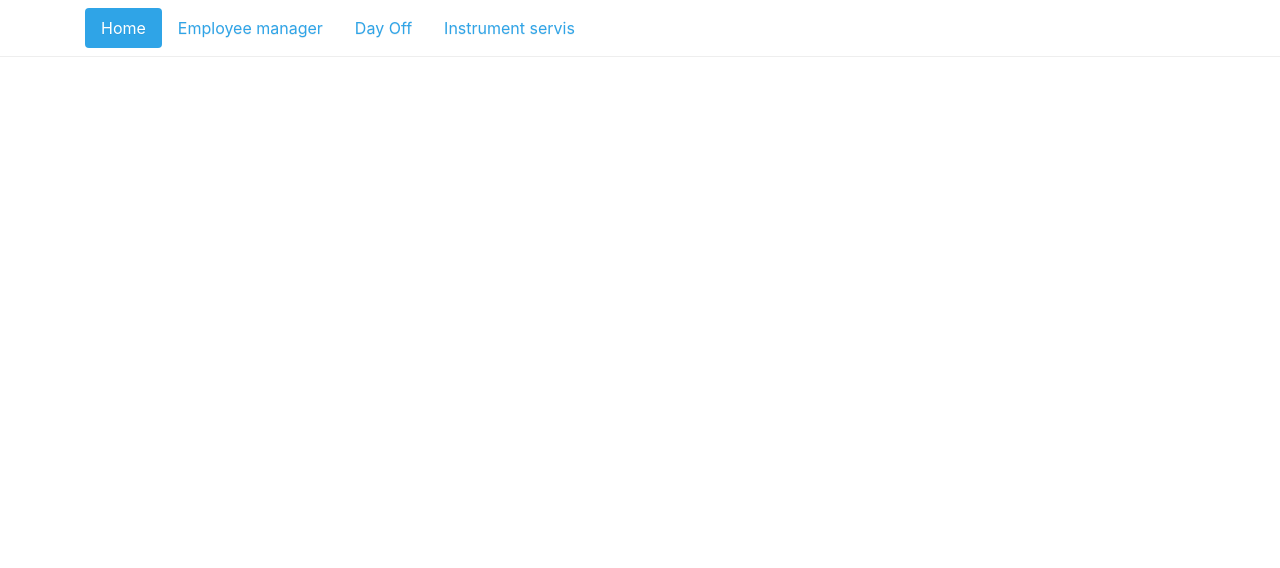
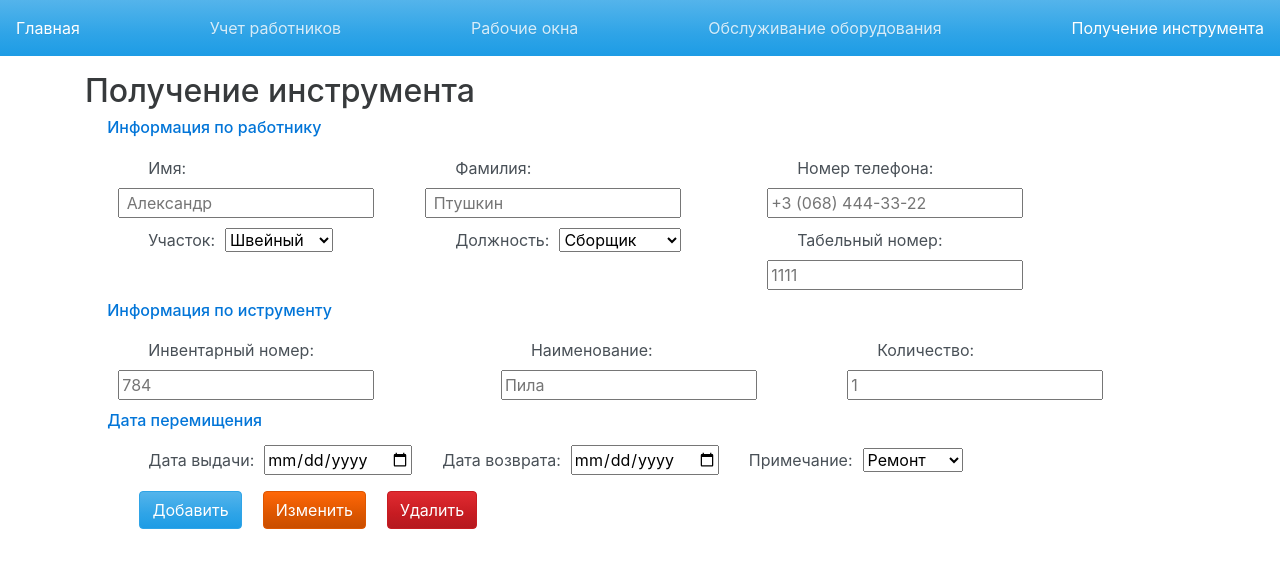
Before and after one commit to CloudOpsMaster/factoryBusinessOptimisation, an Angular app in the folder business-optimisation-app/: page /gettings-tools in a window 1280 px wide. Before the commit this address led to /. Shown: the top 568 px of the page. Built offline with nearby package versions, Linux system fonts and the light colour scheme.

Commit message:
add component "getting tools"

```diff
--- a/business-optimisation-app/src/app/app-routing.module.ts
+++ b/business-optimisation-app/src/app/app-routing.module.ts
@@ -5,6 +5,7 @@ import { AppComponent } from './app.component';
 import { HomeComponent } from './home/home/home.component';
 import { DayOffFormComponent } from './ihor/day-off-form/day-off-form.component';
 import { InstrumentServisesComponent } from './vdry/instrument-servises/instrument-servises.component';
+import { GettingToolsComponent } from "./mary/getting-tools/getting-tools.component";
 
 
 const routes: Routes = [
@@ -25,6 +26,10 @@ const routes: Routes = [
     path: 'instrument-servises',
     component: InstrumentServisesComponent
   },
+  {
+    path: 'gettings-tools',
+    component: GettingToolsComponent
+  },
 
   {
     path: '',
--- a/business-optimisation-app/src/app/app.component.html
+++ b/business-optimisation-app/src/app/app.component.html
@@ -1,21 +1,23 @@
 <div class="navigate-block">
-    <div class="container">
-        <ul class="nav nav-pills">
-            <li class="nav-item">
-                <a routerLink="/home" routerLinkActive="active" class="nav-link active">Home</a>
-            </li>
-            <li class="nav-item">
-                <a routerLink="/employee" routerLinkActive="active" class="nav-link">Employee manager</a>
-            </li>
-            <li class="nav-item">
-                <a routerLink="/ihor" routerLinkActive="active" class="nav-link">Day Off</a>
-            </li>
-            <li class="nav-item">
-                <a routerLink="/instrument-servises" routerLinkActive="active" class="nav-link">Instrument servis</a>
-            </li>
-        </ul>
-    </div>
+    <ul class="navbar navbar-dark bg-primary">
+        <li class="nav navbar-nav">
+            <a routerLink="/home" routerLinkActive="active" class="nav-link active">Главная</a>
+        </li>
+        <li class="nav navbar-nav">
+            <a routerLink="/employee" routerLinkActive="active" class="nav-link">Учет работников</a>
+        </li>
+        <li class="nav navbar-nav">
+            <a routerLink="/ihor" routerLinkActive="active" class="nav-link">Рабочие окна</a>
+        </li>
+        <li class="nav navbar-nav">
+            <a routerLink="/instrument-servises" routerLinkActive="active" class="nav-link">Обслуживание оборудования</a>
+        </li>
+        <li class="nav navbar-nav">
+            <a routerLink="/gettings-tools" routerLinkActive="active" class="nav-link">Получение инструмента</a>
+        </li>
+    </ul>
 </div>
+
 <div class="container">
     <router-outlet></router-outlet>
 </div>
--- a/business-optimisation-app/src/app/app.component.scss
+++ b/business-optimisation-app/src/app/app.component.scss
@@ -1,4 +1,4 @@
 .navigate-block {
-    padding: 8px;
-    border-bottom: 1px solid #eee;
+    //padding: 8px;
+    //border-bottom: 1px solid #eee;
 }
--- a/business-optimisation-app/src/app/app.module.ts
+++ b/business-optimisation-app/src/app/app.module.ts
@@ -11,6 +11,7 @@ import { InstrumentServisesComponent } from './vdry/instrument-servises/instrume
 import { EmployeeListComponent } from './dsob/employee/employee-list/employee-list.component';
 import { EmployeeInfoEditorComponent } from './dsob/employee/employee-info-editor/employee-info-editor.component';
 import { ReactiveFormsModule, FormsModule } from '@angular/forms';
+import { GettingToolsComponent } from './mary/getting-tools/getting-tools.component';
 
 @NgModule({
   declarations: [
@@ -21,7 +22,8 @@ import { ReactiveFormsModule, FormsModule } from '@angular/forms';
     EmployeeInfoEditorComponent,
     CreateMaterialFormComponent,
     DayOffFormComponent,
-    InstrumentServisesComponent
+    InstrumentServisesComponent,
+    GettingToolsComponent
   ],
   imports: [
     BrowserModule,
--- /dev/null
+++ b/business-optimisation-app/src/app/mary/getting-tools/getting-tools.component.html
@@ -0,0 +1,84 @@
+<h2 class=paragraph>Получение инструмента</h2>
+<h6 class=subparagraph>Информация по работнику</h6>
+<div>
+    <div class="informationgroups">
+        <div>
+            <div>
+                <label>Имя:</label>
+                <input type="text" placeholder=" Александр">
+            </div>
+            <div>
+                <label>Участок:</label>
+                <select>
+                    <option *ngFor="let plot of plots" [ngValue]="plot">
+                        {{ plot }}
+                      </option>
+                </select>
+            </div>
+
+        </div>
+        <div>
+            <div>
+                <label>Фамилия:</label>
+                <input type="text" placeholder=" Птушкин">
+            </div>
+            <div>
+                <label>Должность:</label>
+                <select>
+                    <option *ngFor="let post of posts" [ngValue]="post">
+                        {{ post }}
+                      </option>
+                </select>
+            </div>
+        </div>
+        <div>
+            <div>
+                <label>Номер телефона:</label>
+                <input type="tel" placeholder="+3 (068) 444-33-22">
+            </div>
+            <div>
+                <label>Табельный номер:</label>
+                <input type="number" placeholder="1111">
+            </div>
+        </div>
+    </div>
+
+    <h6 class=subparagraph>Информация по иструменту</h6>
+    <div class="informationgroups">
+        <div>
+            <label>Инвентарный номер:</label>
+            <input type="number" placeholder="784">
+        </div>
+        <div>
+            <label>Наименование:</label>
+            <input type="text" placeholder="Пила">
+        </div>
+        <div>
+            <label>Количество:</label>
+            <input type="number" placeholder="1">
+        </div>
+    </div>
+    <h6 class=subparagraph>Дата перемищения</h6>
+    <div class="informationgroups">
+        <div>
+            <label>Дата выдачи:</label>
+            <input type="date" placeholder="784">
+        </div>
+        <div>
+            <label>Дата возврата:</label>
+            <input type="date" placeholder="Пила">
+        </div>
+        <div>
+            <label>Примечание:</label>
+            <select>
+                <option *ngFor="let note of notes" [ngValue]="note">
+                    {{ note }}
+                  </option>
+            </select>
+        </div>
+    </div>
+    <div class="informationgroups">
+        <button class="btn btn-primary">Добавить</button>
+        <button class="btn btn-warning">Изменить</button>
+        <button class="btn btn-danger">Удалить</button>
+    </div>
--- /dev/null
+++ b/business-optimisation-app/src/app/mary/getting-tools/getting-tools.component.scss
@@ -0,0 +1,27 @@
+.paragraph {
+    color: #373A3C;
+}
+
+.subparagraph {
+    margin-left: 2%;
+    color: #0275D8;
+}
+
+.informationgroups {
+    margin-left: 3%;
+    margin-right: 2%;
+    margin-bottom: 1%;
+    display: flex;
+    flex-direction: row;
+    justify-content: flex-start;
+}
+
+.informationgroups label {
+    margin-right: 10px;
+    margin-top: 10px;
+    margin-left: 30px;
+}
+
+.btn {
+    margin-left: 2%;
+}
--- /dev/null
+++ b/business-optimisation-app/src/app/mary/getting-tools/getting-tools.component.ts
@@ -0,0 +1,30 @@
+import { Component, OnInit } from '@angular/core';
+
+@Component({
+  selector: 'app-getting-tools',
+  templateUrl: './getting-tools.component.html',
+  styleUrls: ['./getting-tools.component.scss']
+})
+export class GettingToolsComponent implements OnInit {
+  plots: Array<string> = [
+    "Швейный",
+    "Напиловка"
+  ];
+
+  posts: Array<string> = [
+    "Сборщик",
+    "Паралонщик"
+  ];
+
+  notes: Array<string> = [
+    "Ремонт",
+    "Проверка",
+    "Списание"
+  ];
+
+  constructor() { }
+
+  ngOnInit() {
+  }
+
+}
```
